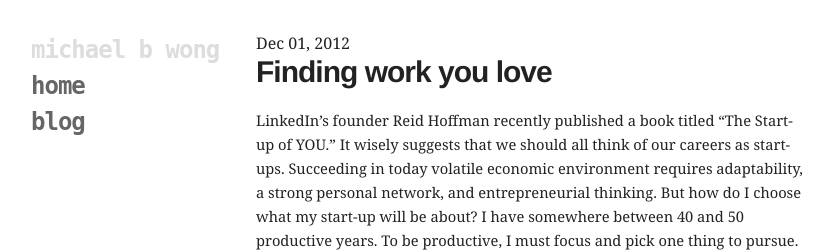
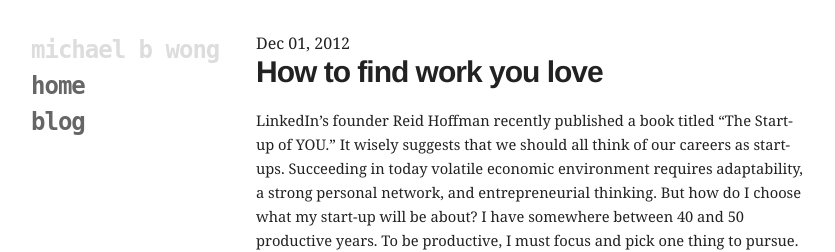
Before and after one commit to mbwong/mbwong.github.com, a Jekyll site: the page built from _posts/2012-12-1-finding-a-calling.md, in a window 1280 px wide. Shown: the top 252 px of the page, without its empty margins (94-929 px from the left). Built offline with Jekyll 4.4.1, drawn with Linux system fonts in a browser that asks for light colours.

Commit message:
Update 2012-12-1-finding-a-calling.md

```diff
--- a/_posts/2012-12-1-finding-a-calling.md
+++ b/_posts/2012-12-1-finding-a-calling.md
@@ -1,10 +1,10 @@
 ---
 tags: life career
-title: Finding work you love
+title: How to find work you love
 layout: post
 ---
 
-# Finding work you love
+# How to find work you love
 
 LinkedIn's founder Reid Hoffman recently published a book titled "The Start-up of YOU." It wisely suggests that we should all think of our careers as start-ups. Succeeding in today volatile economic environment requires adaptability, a strong personal network, and entrepreneurial thinking. But how do I choose what my start-up will be about? I have somewhere between 40 and 50 productive years. To be productive, I must focus and pick one thing to pursue. But I have a multitude of interests and hence have a number of career choices. What is my calling? It's a huge and looming question.
 
```
